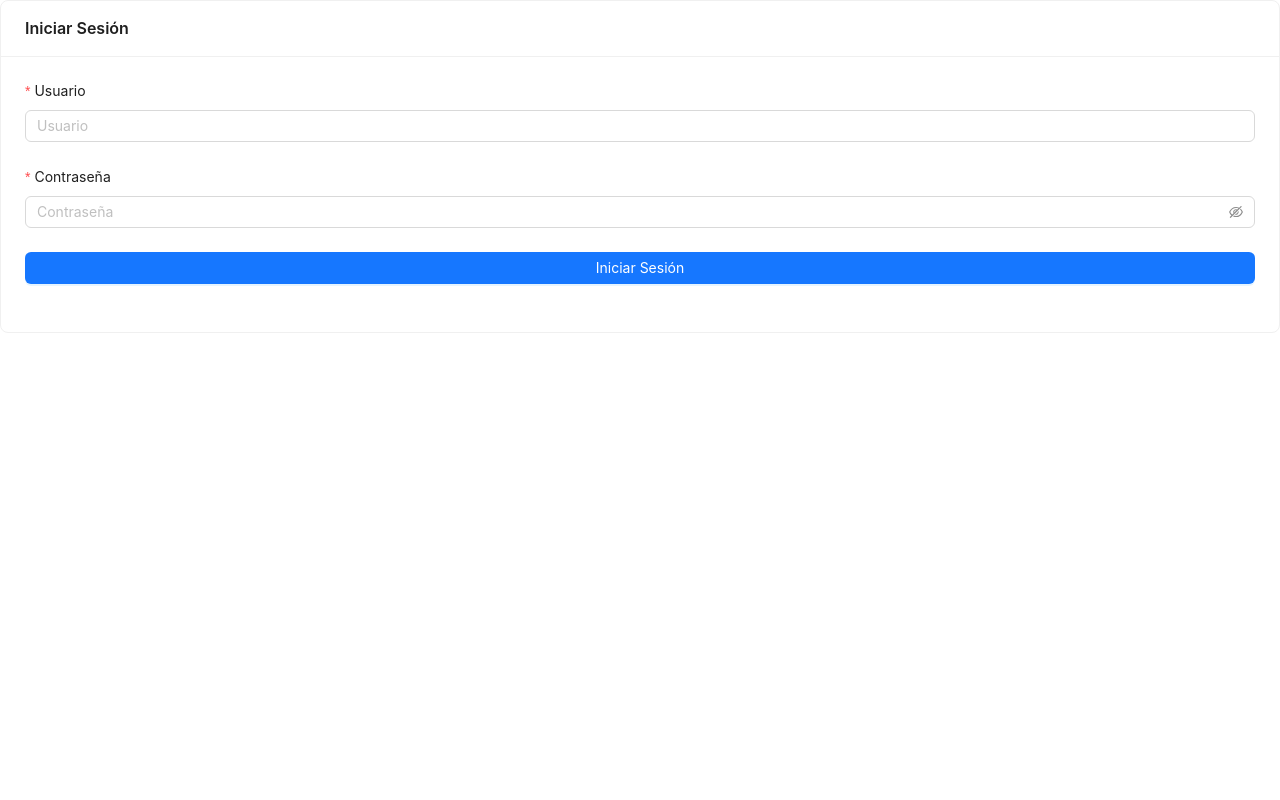
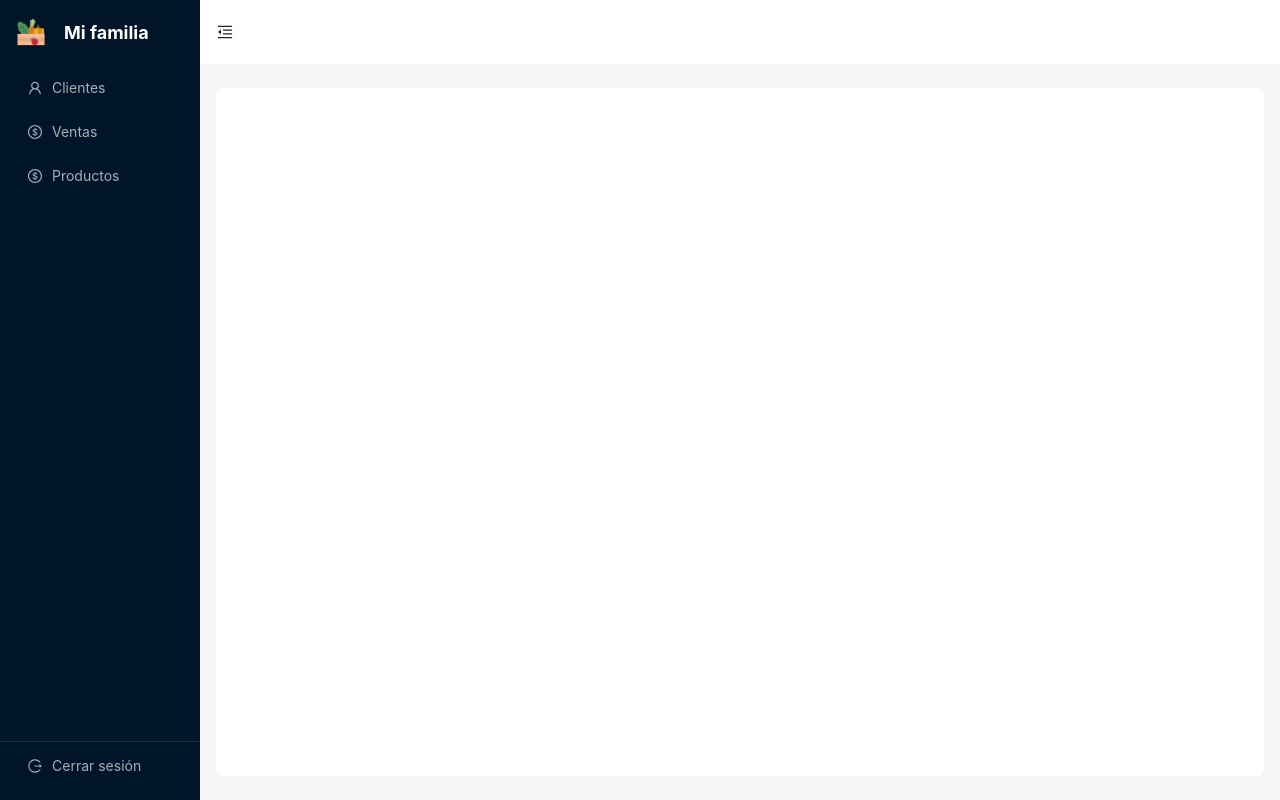
Before and after one commit to FeliOliva/Sist-Node-React, a React (Vite) app in the folder front/: page / in a window 1280 px wide. Before the commit this address led to /login. Built offline with nearby package versions, Linux system fonts and the light colour scheme; sample sign-in values are in the browser's storage.

Commit message:
fix token

```diff
--- a/front/src/components/layout/Sidebar.jsx
+++ b/front/src/components/layout/Sidebar.jsx
@@ -99,7 +99,7 @@ const MainLayout = () => {
           key="logout"
           icon={<LogoutOutlined />}
           onClick={() => {
-            localStorage.removeItem("token");
+            sessionStorage.removeItem("token");
             window.location.href = "/login";
           }}
         >
--- a/front/src/pages/Clientes.jsx
+++ b/front/src/pages/Clientes.jsx
@@ -63,7 +63,7 @@ const Clientes = () => {
   };
 
   const handleSubmit = async (values) => {
-    const rol = parseInt(localStorage.getItem("rol")) || 0;
+    const rol = parseInt(sessionStorage.getItem("rol")) || 0;
     const clientePayload = {
       nombre: values.nombre,
       apellido: values.apellido,
--- a/front/src/pages/Login.jsx
+++ b/front/src/pages/Login.jsx
@@ -24,15 +24,14 @@ const Login = () => {
       const now = new Date();
       const expiryTime = now.getTime() + 60 * 60 * 1000; // 1 hora
 
-      localStorage.setItem("token", data.token);
-      localStorage.setItem("tokenExpiry", expiryTime);
-      localStorage.setItem("rol", data.rol);
 
-      // Borrar token automáticamente después de 1 hora
+      sessionStorage.setItem("token", data.token);
+      sessionStorage.setItem("tokenExpiry", expiryTime);
+      sessionStorage.setItem("rol", data.rol);
       setTimeout(() => {
-        localStorage.removeItem("token");
-        localStorage.removeItem("tokenExpiry");
-        localStorage.removeItem("rol");
+        sessionStorage.removeItem("token");
+        sessionStorage.removeItem("tokenExpiry");
+        sessionStorage.removeItem("rol");
         message.info("Tu sesión ha expirado. Iniciá sesión nuevamente.");
         navigate("/login");
       }, 60 * 60 * 1000);
--- a/front/src/pages/Negocios.jsx
+++ b/front/src/pages/Negocios.jsx
@@ -35,7 +35,7 @@ const Negocios = () => {
 
   const handleAddNegocio = async (values) => {
     try {
-      const rol = localStorage.getItem("rol");
+      const rol = sessionStorage.getItem("rol");
       await api("api/negocio", "POST", {
         ...values,
         clienteId: parseInt(id),
--- a/front/src/pages/Productos.jsx
+++ b/front/src/pages/Productos.jsx
@@ -62,7 +62,7 @@ const Productos = () => {
   };
 
   const onFinish = async (values) => {
-    const token = localStorage.getItem("token");
+    const token = sessionStorage.getItem("token");
     let rol_usuario = 0;
     try {
       const payload = JSON.parse(atob(token.split(".")[1]));
--- a/front/src/router/AppRouter.jsx
+++ b/front/src/router/AppRouter.jsx
@@ -14,7 +14,7 @@ import Negocios from "../pages/Negocios";
 import Sidebar from "../components/layout/Sidebar";
 
 const AppRouter = () => {
-  const token = localStorage.getItem("token");
+  const token = sessionStorage.getItem("token");
 
   return (
     <Router>
--- a/front/src/services/api.js
+++ b/front/src/services/api.js
@@ -3,7 +3,7 @@ import axios from "axios";
 const API_URL = import.meta.env.VITE_API_URL || "http://localhost:3000/api";
 
 export const api = async (endpoint, method = "GET", body = null) => {
-    const token = localStorage.getItem("token");
+    const token = sessionStorage.getItem("token"); // cambio aquí
 
     const config = {
         url: `${API_URL}/${endpoint}`,
@@ -14,7 +14,6 @@ export const api = async (endpoint, method = "GET", body = null) => {
         },
     };
 
-    // Solo incluir `data` si es POST o PUT o PATCH
     if (body && !["GET", "DELETE"].includes(method)) {
         config.data = body;
     }
```
